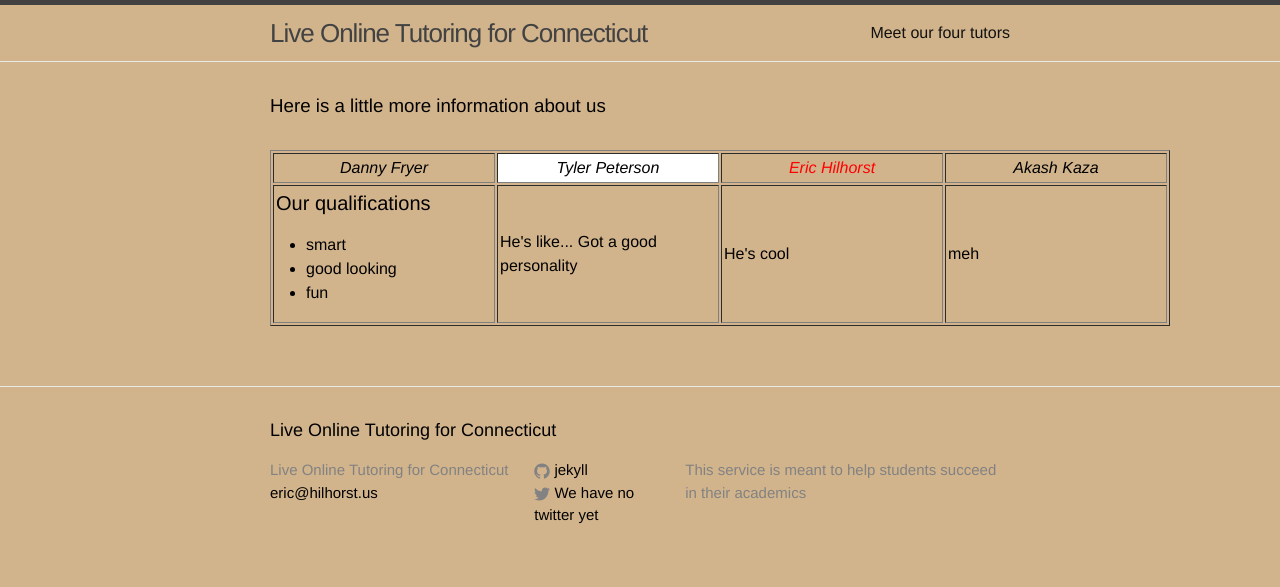
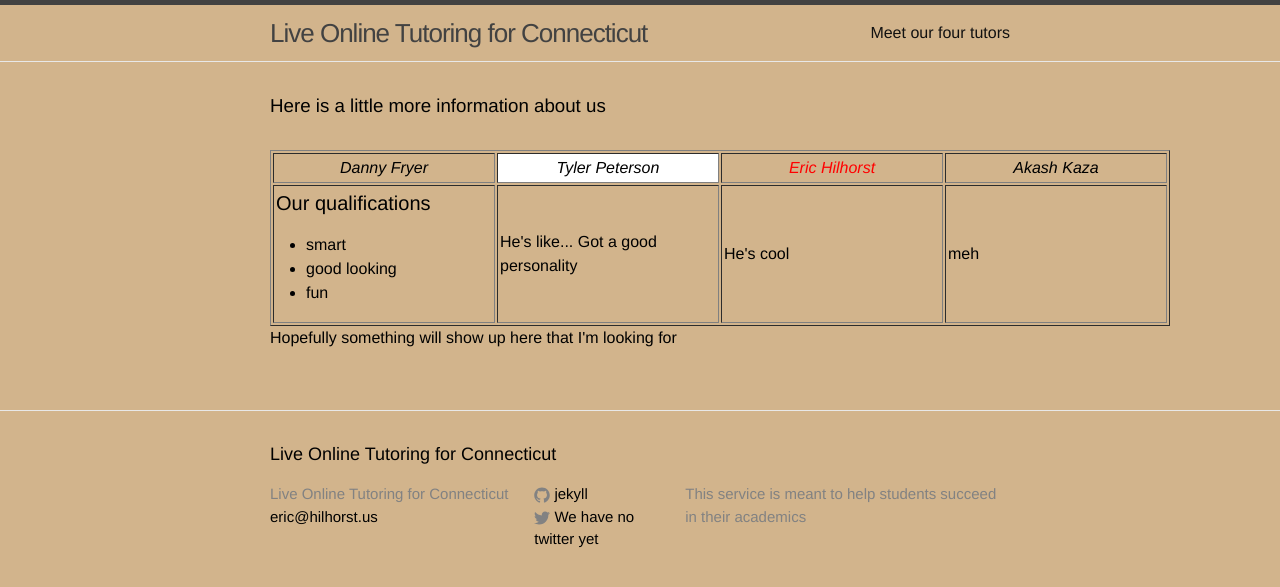
Before and after one commit to pepe454/pepe454.github.io, a Jekyll site: the page built from about.md, in a window 1280 px wide. Shown: the top 587 px of the page. Built offline with Jekyll 4.4.1, drawn with Linux system fonts in a browser that asks for light colours.

Commit message:
Update page.html

```diff
--- a/_layouts/page.html
+++ b/_layouts/page.html
@@ -10,6 +10,7 @@ layout: default
 
   <div class="post-content">
     {{ content }}
+    Hopefully something will show up here that I'm looking for
   </div>
 
 </article>
```
